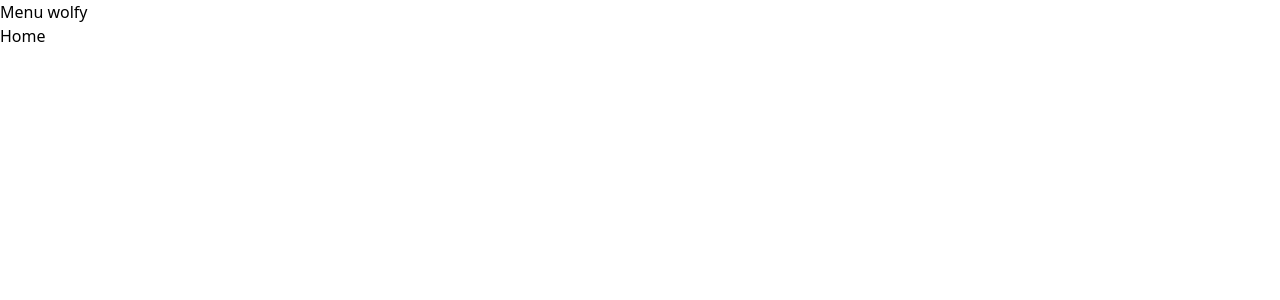
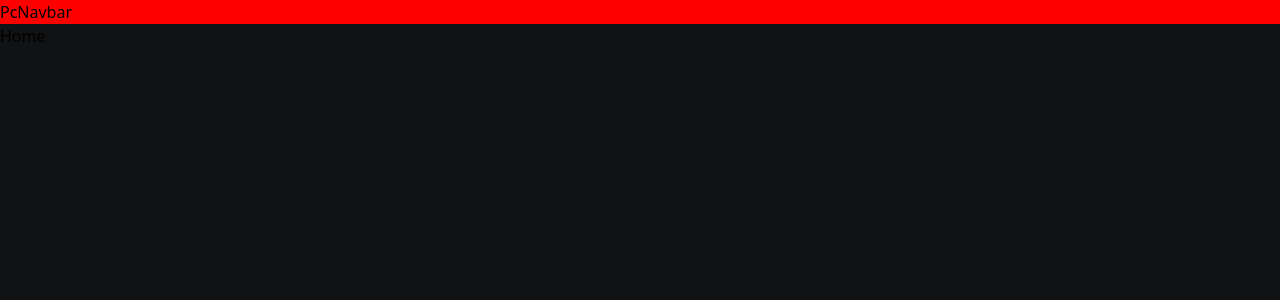
Before and after one commit to angeleesc/wolfy-marketplace-3.0-js, a React (Create React App) app: page / in a window 1280 px wide. Shown: the top 300 px of the page. Built offline with nearby package versions, Linux system fonts and the light colour scheme.

Commit message:
navbar pc

```diff
--- a/src/components/layout/WollfyLayout.jsx
+++ b/src/components/layout/WollfyLayout.jsx
@@ -1,5 +1,6 @@
 import React from "react";
 import { Outlet } from "react-router-dom";
+import PcNavbar from "../navbar/PcNavbar";
 
 export default function WollfyLayout({ isProtected, children, rediredTo }) {
   const user = true;
@@ -7,22 +8,24 @@ export default function WollfyLayout({ isProtected, children, rediredTo }) {
   if (isProtected) {
     if (user) {
       return (
-        <div>
-          <h3>Menu wolfy logeado</h3>
-          { children? children :  <Outlet />}
-        </div>
+        <>
+          <PcNavbar />
+          {children ? children : <Outlet />}
+        </>
       );
     }
 
-    return <div>
+    return (
+      <div>
         <h3>Es nesesario logear</h3>
-    </div>
+      </div>
+    );
   }
 
   return (
-    <div>
-      <h3>Menu wolfy</h3>
-      { children? children :  <Outlet />}
-    </div>
+    <>
+      <PcNavbar />
+      {children ? children : <Outlet />}
+    </>
   );
 }
--- /dev/null
+++ b/src/components/navbar/MobileNavbar.jsx
@@ -0,0 +1,7 @@
+import React from 'react'
+
+export default function MobileNavbar() {
+  return (
+    <div>MobileNavbar</div>
+  )
+}
--- /dev/null
+++ b/src/components/navbar/PcNavbar.jsx
@@ -0,0 +1,7 @@
+import React from 'react'
+
+export default function PcNavbar() {
+  return (
+    <div className='wolf-pc-navbar' >PcNavbar</div>
+  )
+}
--- a/src/scss/_html-elements.scss
+++ b/src/scss/_html-elements.scss
@@ -0,0 +1,16 @@
+body {
+    background-color: theme("colors.wolf-gray.0");
+}
+
+h1,
+h2,
+h3,
+h4,
+h5,
+h6,
+p {
+    color        : theme("colors.wolf-gray.825");
+    font-family  : "open-sans";
+    // font-style: italic;
+    font-weight  : 700;
+}
--- /dev/null
+++ b/src/scss/components/_pc-navbar.scss
@@ -0,0 +1,3 @@
+.wolf-pc-navbar{
+    background-color: red;
+}
--- a/src/scss/index.scss
+++ b/src/scss/index.scss
@@ -4,3 +4,5 @@
 
 @import "./fonts-theme";
 @import "./html-elements";
+
+@import "./components/pc-navbar"
```
